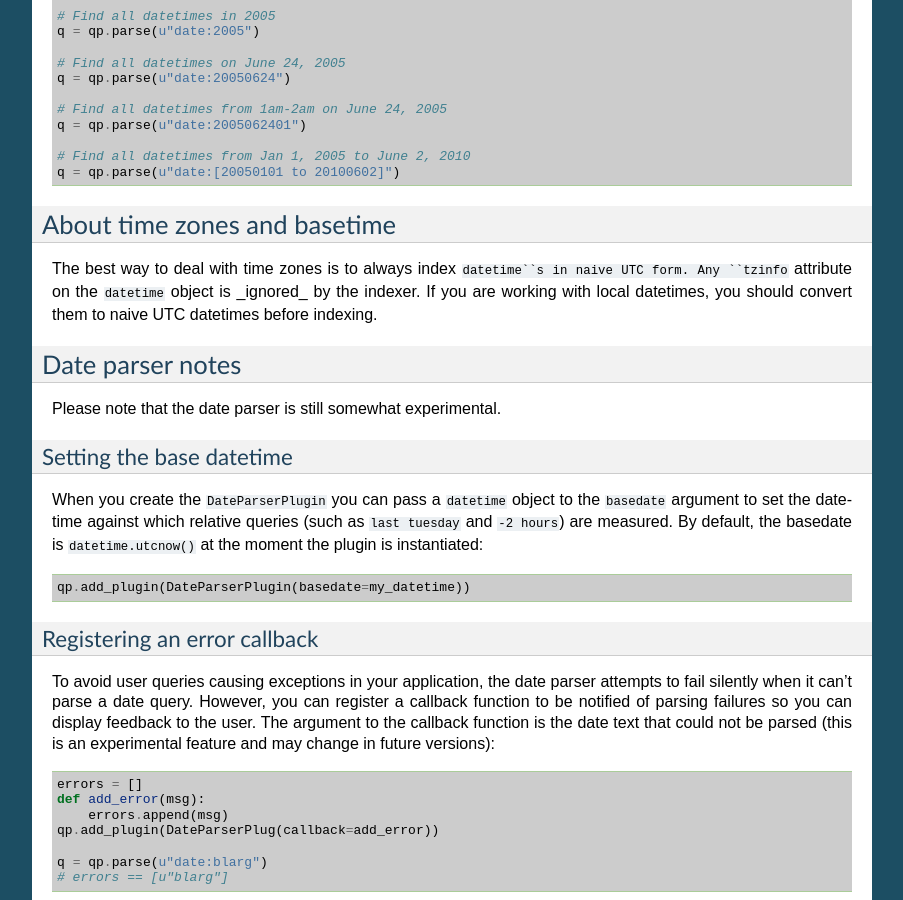
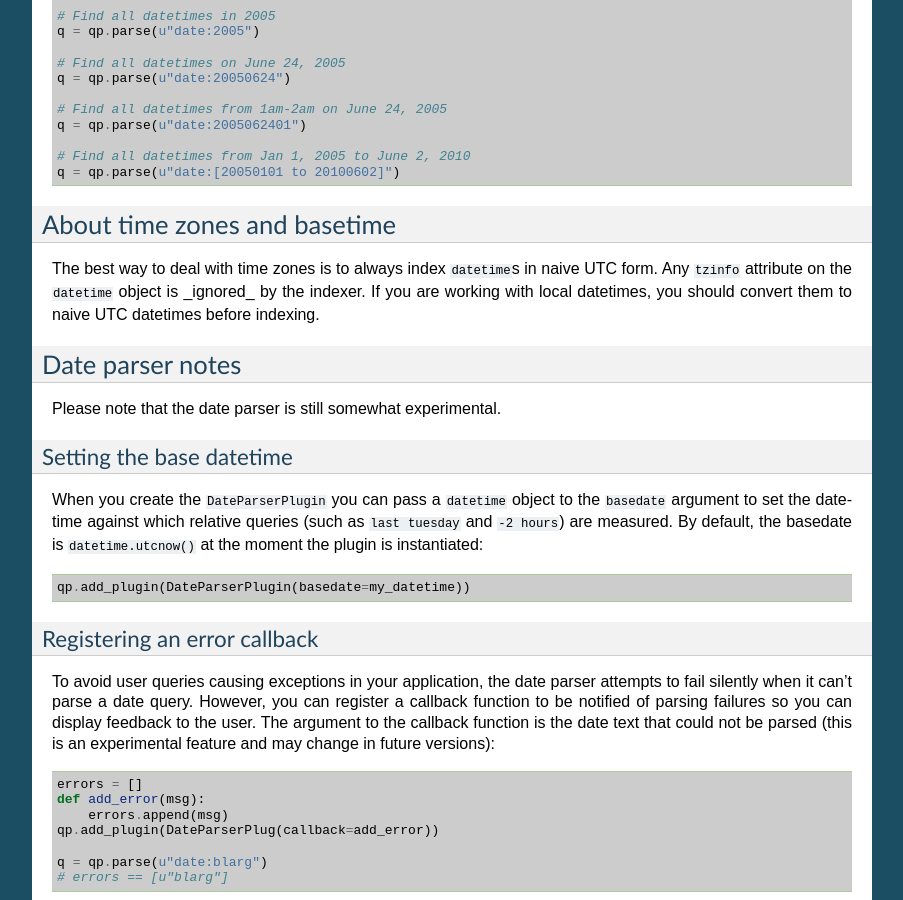
Before and after one commit to dex4er/whoosh, a Sphinx documentation site: the page built from docs/source/dates.rst, in a window 1280 px wide and 900 px high, scrolled down 1674 px. Shown: the whole window, without its empty margins (198-1101 px from the left). Built offline with Sphinx 7.4.7, drawn with Linux system fonts in a browser that asks for light colours.

Commit message:
Fix markup so that charater-level inline literal text is possible.

```diff
--- a/docs/source/dates.rst
+++ b/docs/source/dates.rst
@@ -112,7 +112,7 @@ into the ``DATETIME`` field::
 About time zones and basetime
 =============================
 
-The best way to deal with time zones is to always index ``datetime``s in naive
+The best way to deal with time zones is to always index ``datetime``\ s in naive
 UTC form. Any ``tzinfo`` attribute on the ``datetime`` object is _ignored_
 by the indexer. If you are working with local datetimes, you should convert them
 to naive UTC datetimes before indexing.
```
